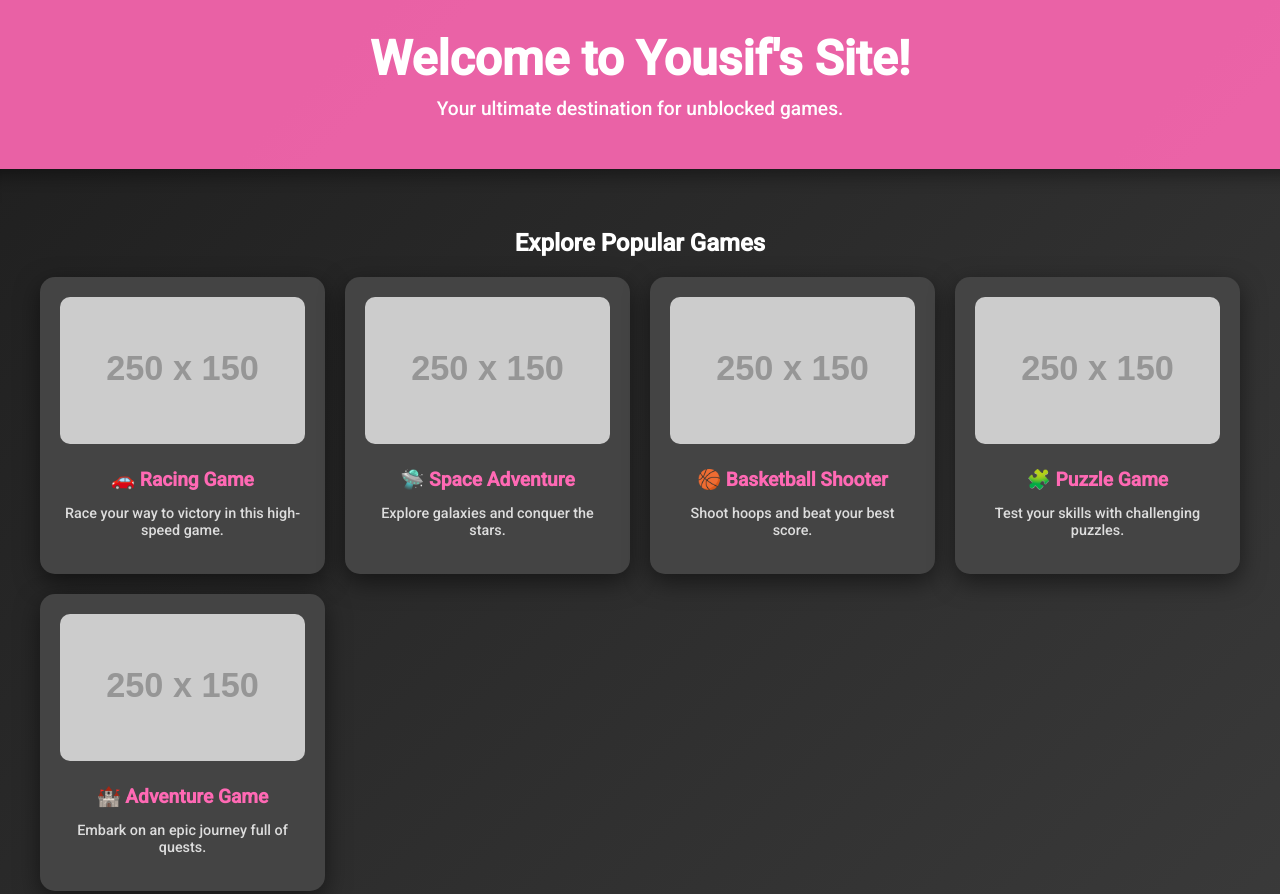
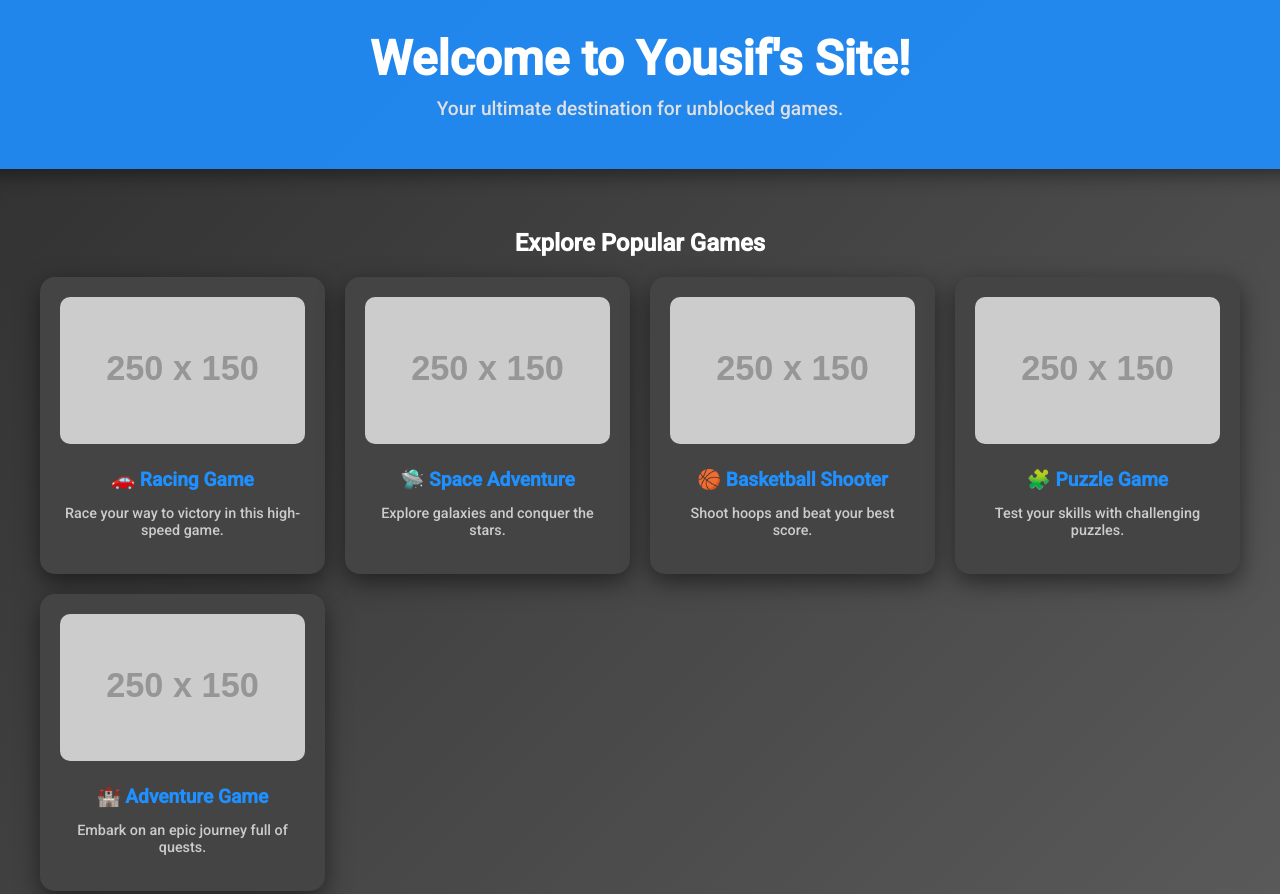
Before and after one commit to donikissedbionic/SiteForGame, a plain HTML site: page index.html in a window 1280 px wide. Shown: the top 894 px of the page. Drawn offline with Linux system fonts and the light colour scheme; placeholder pictures from the web are drawn by us.

Commit message:
Update index.html

```diff
--- a/index.html
+++ b/index.html
@@ -8,7 +8,7 @@
   <style>
     body {
       font-family: 'Roboto', sans-serif;
-      background: linear-gradient(135deg, #1e1e1e, #3b3b3b);
+      background: linear-gradient(135deg, #2f2f2f, #5c5c5c);
       color: #ffffff;
       margin: 0;
       padding: 0;
@@ -24,7 +24,7 @@
     }
 
     header {
-      background: rgba(255, 105, 180, 0.9);
+      background: rgba(30, 144, 255, 0.9); /* Light Blue */
       width: 100%;
       padding: 30px;
       text-align: center;
@@ -34,11 +34,13 @@
     header h1 {
       font-size: 3em;
       margin: 0;
+      color: #ffffff;
     }
 
     header p {
       font-size: 1.2em;
       margin-top: 10px;
+      color: #e0e0e0;
     }
 
     .container {
@@ -57,7 +59,7 @@
     }
 
     .game-card {
-      background: #444;
+      background: #444444;
       padding: 20px;
       border-radius: 15px;
       box-shadow: 0 8px 25px rgba(0, 0, 0, 0.5);
@@ -78,7 +80,7 @@
     }
 
     .game-card a {
-      color: #ff69b4;
+      color: #1e90ff; /* Dodger Blue */
       text-decoration: none;
       font-size: 1.2em;
       font-weight: bold;
@@ -88,7 +90,7 @@
 
     .game-card p {
       font-size: 0.9em;
-      color: #ddd;
+      color: #cccccc;
     }
 
     footer {
```
